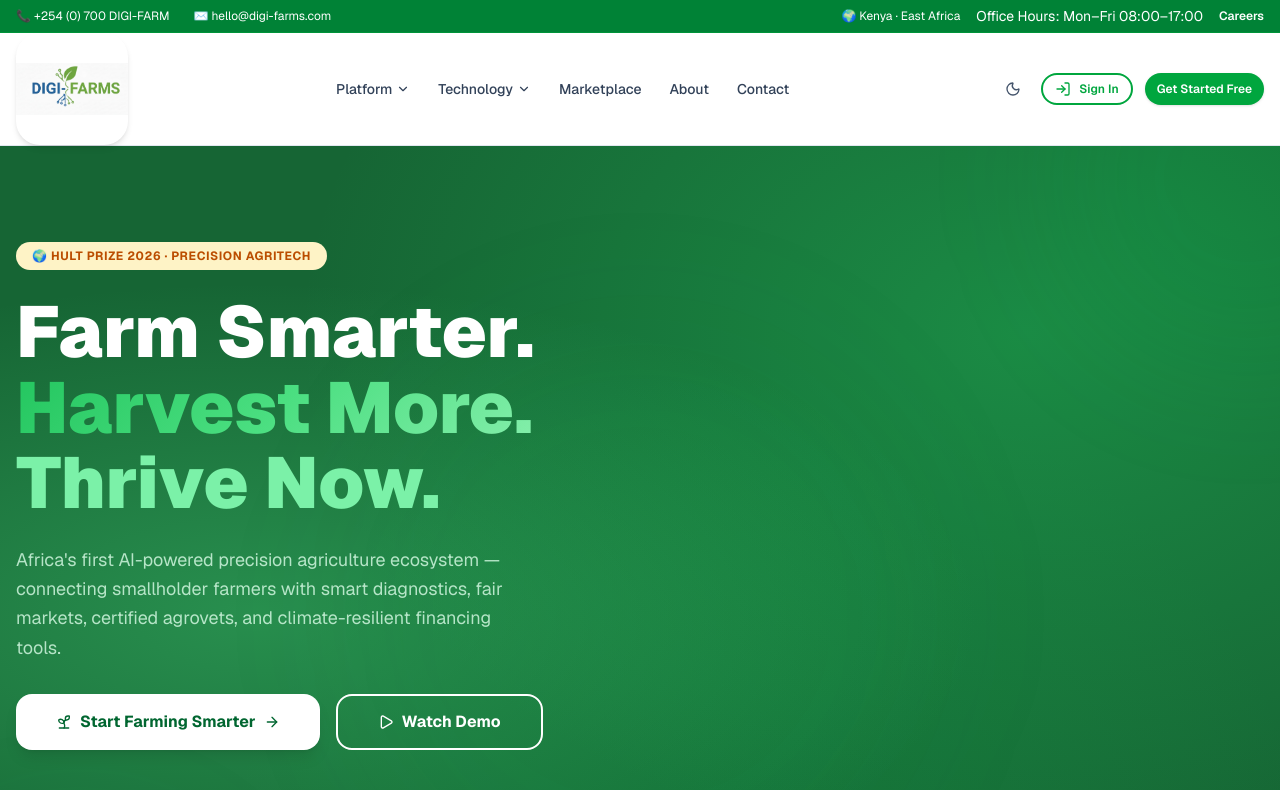
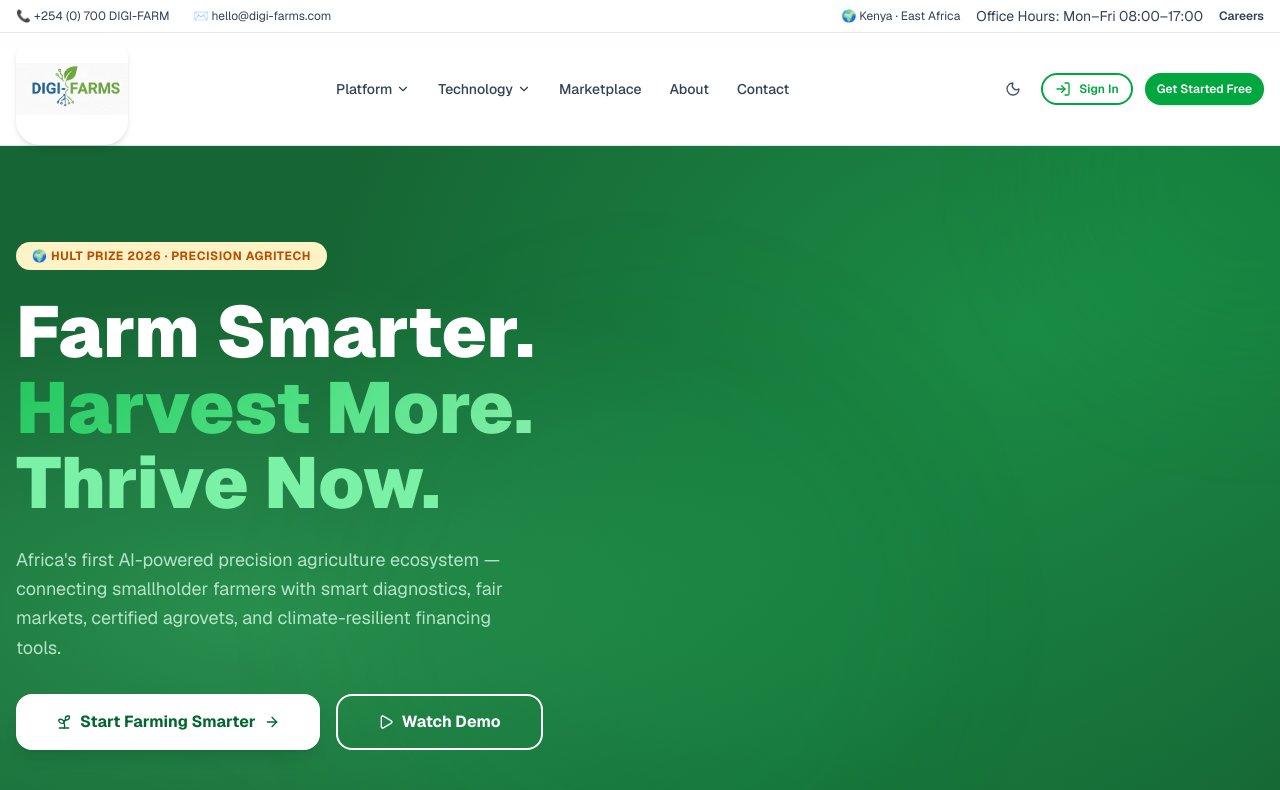
Before and after one commit to Faqih001/digi-farms, a Next.js app: page / in a window 1280 px wide. Shown: the top 790 px of the page. Built offline with nearby package versions, Linux system fonts and the light colour scheme.

Commit message:
fix: update header background colors for improved visibility and accessibility

```diff
--- a/components/layout/header.tsx
+++ b/components/layout/header.tsx
@@ -51,7 +51,7 @@ export default function Header() {
   return (
     <>
       {/* Topbar */}
-      <div className="hidden md:block bg-green-700 dark:bg-slate-900 border-b border-green-600/50 dark:border-slate-700 text-white dark:text-slate-300 text-xs">
+      <div className="hidden md:block bg-white dark:bg-green-700 border-b border-slate-200 dark:border-green-600 text-slate-700 dark:text-white text-xs">
         <div className="container mx-auto px-4 max-w-7xl flex items-center justify-between py-1.5">
           <div className="flex items-center gap-6">
             <span>📞 +254 (0) 700 DIGI-FARM</span>
```
